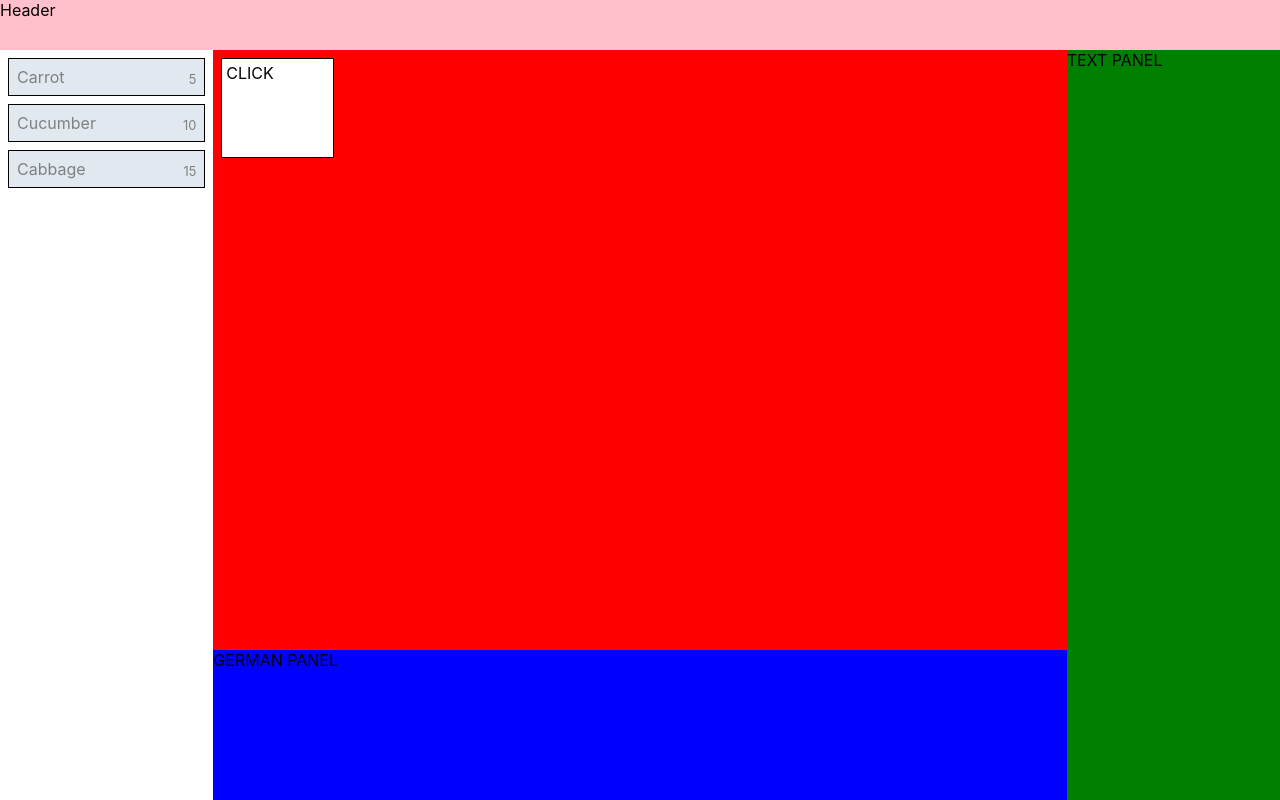
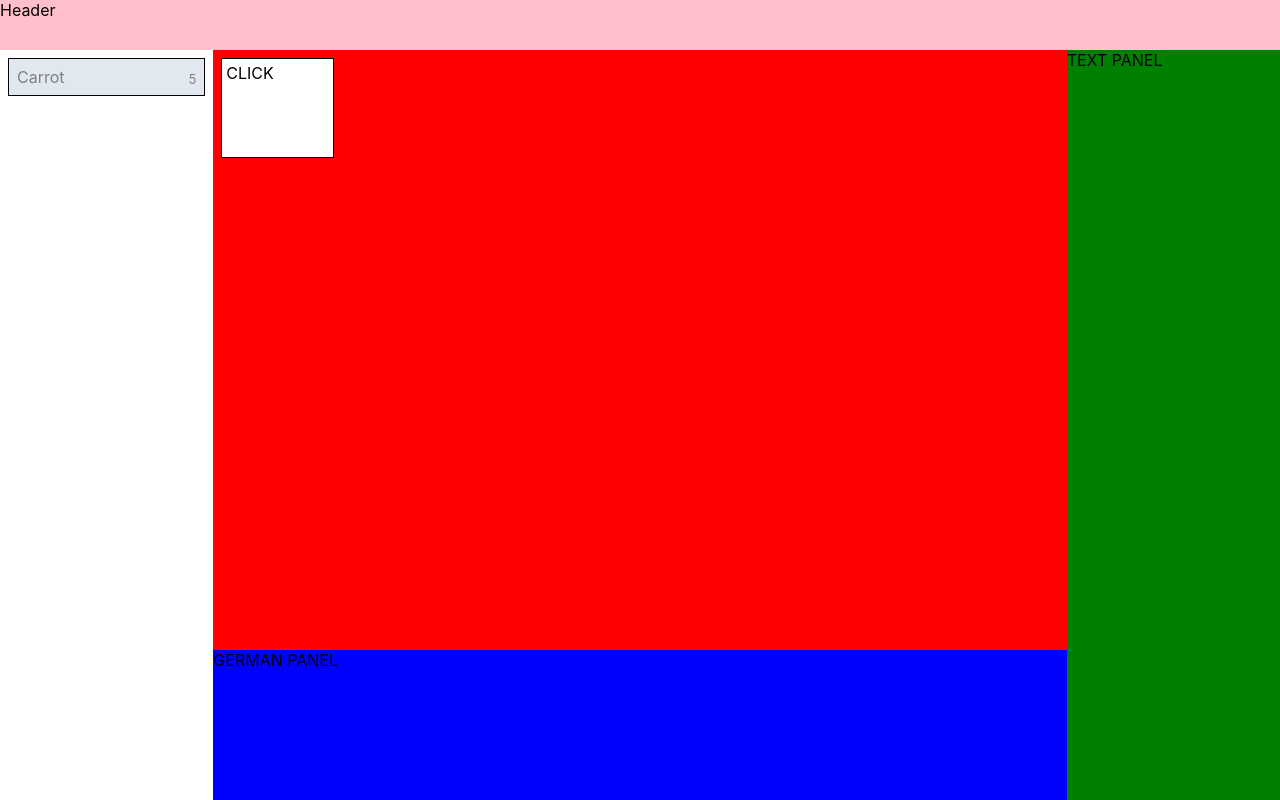
Before and after one commit to ryandabler/idlelife, a React (Create React App) app: page / in a window 1280 px wide. Built offline with nearby package versions, Linux system fonts and the light colour scheme.

Commit message:
idle panel only shows unlocked idlables

```diff
--- a/src/components/panels/idle-panel.js
+++ b/src/components/panels/idle-panel.js
@@ -15,10 +15,14 @@ class IdlePanel extends Component {
         STORE.idle(idlableId);
     }
 
+    get unlockedIdlables() {
+        return IDLABLES.filter(idlable => idlable.unlocked);
+    }
+
     render() {
         return (
             <section className="idle-panel" style={{gridArea: 'a', backroundColor: 'yellow'}}>
-                <ListContainer items={IDLABLES} itemComponent={FarmItem} onItemSelect={this.selectItem} />
+                <ListContainer items={this.unlockedIdlables} itemComponent={FarmItem} onItemSelect={this.selectItem} />
             </section>
         );
     }
```
